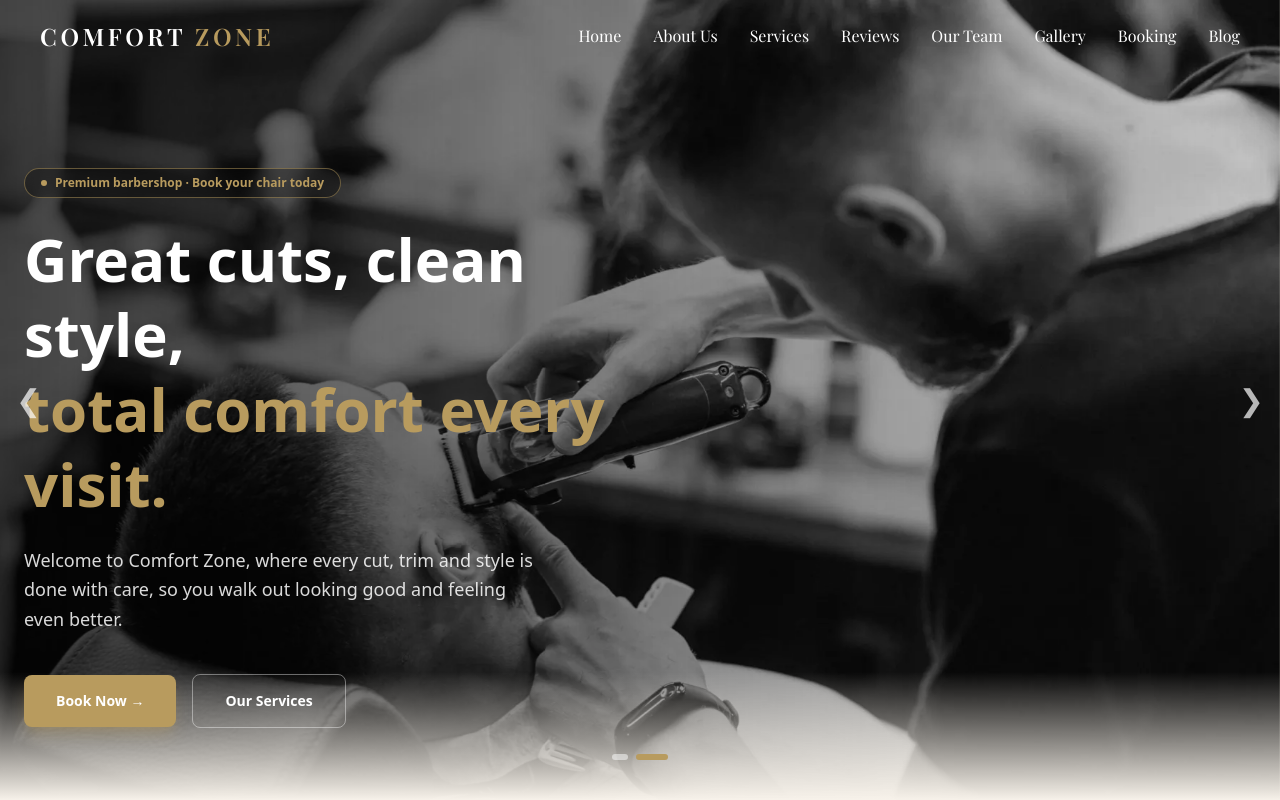
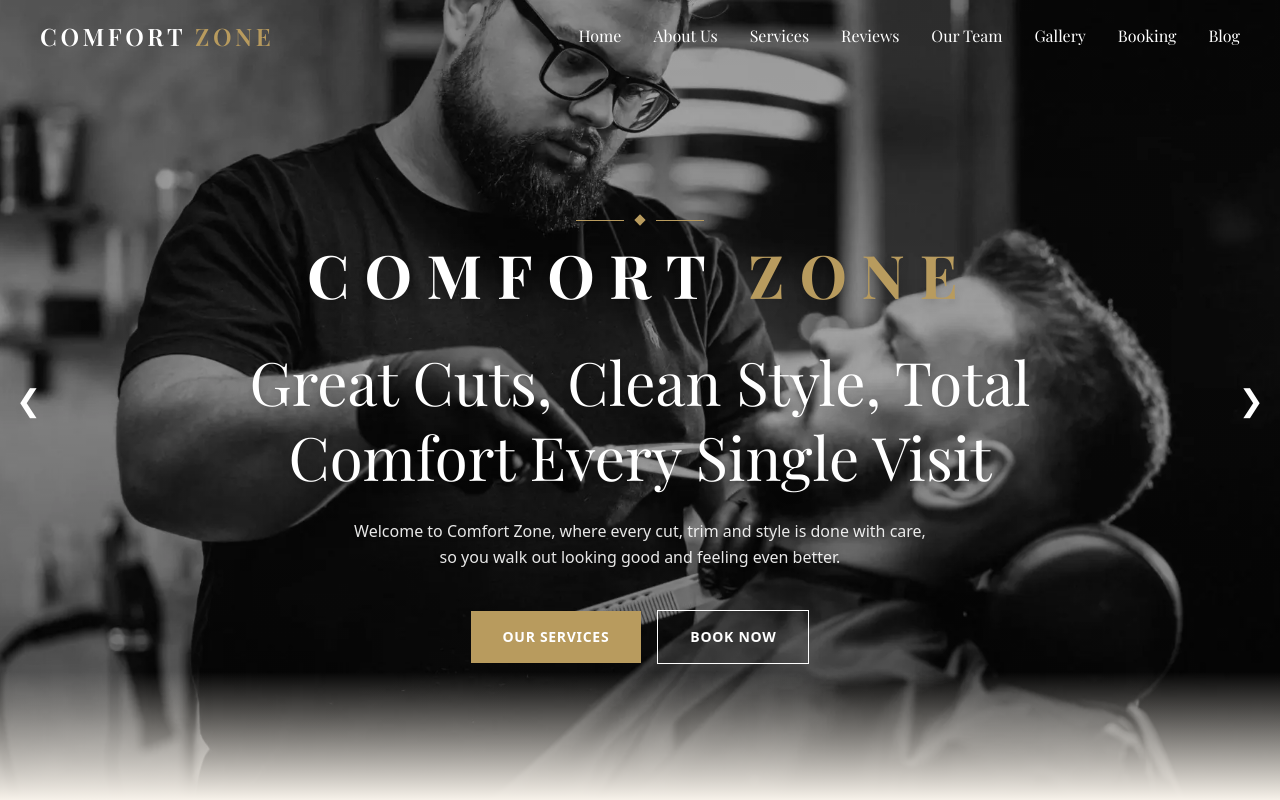
Before and after one commit to Rafiu-Olajumoke01/comfortzone, a Next.js app: page / in a window 1280 px wide. Shown: the top 800 px of the page. Built offline with nearby package versions, Linux system fonts and the light colour scheme.

Commit message:
Add activities feature

```diff
--- a/app/hero/page.jsx
+++ b/app/hero/page.jsx
@@ -3,7 +3,10 @@
 import { useEffect, useState } from "react";
 import Image from "next/image";
 import Link from "next/link";
+import { Playfair_Display } from "next/font/google";
 import Navbar from "@/components/Navbar/Navbar";
+
+const playfair = Playfair_Display({ subsets: ["latin"], weight: ["400", "500", "700"] });
 
 const slides = ["/banner-4.webp", "/banner-3.webp"];
 
@@ -13,7 +16,7 @@ export default function Hero() {
   useEffect(() => {
     const timer = setTimeout(() => {
       setIndex((i) => (i + 1) % slides.length);
-    }, 6000);
+    }, 7000);
     return () => clearTimeout(timer);
   }, [index]);
 
@@ -23,73 +26,75 @@ export default function Hero() {
   return (
     <>
       <Navbar />
-      <section className="relative flex min-h-screen items-center overflow-hidden">
+      <section className="relative flex min-h-screen items-center justify-center overflow-hidden">
         {slides.map((src, i) => (
           <div
             key={src}
-            className={`absolute inset-0 transition-opacity duration-700 ${
+            className={`absolute inset-0 transition-opacity duration-1000 ${
               i === index ? "opacity-100" : "opacity-0"
             }`}
-            aria-hidden={i !== index}
           >
             <Image
               src={src}
-              alt="Barber giving a precision haircut at Comfort Zone"
+              alt="Comfort Zone"
               fill
-              priority
-              sizes="100vw"
-              quality={70}
+              priority={i === 0}
               className="object-cover"
             />
           </div>
         ))}
 
-        {/* darker on the left where the text sits, lighter on the right */}
-        <div className="absolute inset-0 bg-gradient-to-r from-black/70 via-black/40 to-black/10" />
+        {/* lighter overlay so the photo breathes */}
+        <div className="absolute inset-0 bg-gradient-to-b from-black/30 via-black/25 to-black/50" />
 
         {/* soft fade into the cream page below */}
         <div className="absolute inset-x-0 bottom-0 h-32 bg-gradient-to-b from-transparent to-cream" />
 
-        <div className="relative z-10 mx-auto w-full max-w-7xl px-6 pt-24">
-          <div className="max-w-2xl">
-            <span className="inline-flex items-center gap-2 rounded-full border border-gold/50 bg-black/30 px-4 py-1.5 text-xs font-semibold text-gold backdrop-blur">
-              <span className="h-1.5 w-1.5 rounded-full bg-gold" />
-              Premium barbershop · Book your chair today
+        <div className="relative z-10 flex flex-col items-center px-6 pt-20 text-center text-white">
+          <div className="flex items-center gap-3">
+            <div className="h-px w-12 bg-gold" />
+            <div className="h-2 w-2 rotate-45 bg-gold" />
+            <div className="h-px w-12 bg-gold" />
+          </div>
+
+          <span
+            className={`${playfair.className} mt-5 text-4xl font-bold uppercase tracking-[0.25em] drop-shadow-lg md:text-6xl`}
+          >
+            Comfort <span className="text-gold">Zone</span>
           </span>
 
-            <h1 className="mt-6 text-4xl font-bold leading-tight text-white md:text-6xl">
-              Great cuts, clean style,
-              <span className="block text-gold">total comfort every visit.</span>
+          <h1
+            className={`${playfair.className} mt-10 max-w-4xl text-4xl font-normal leading-tight drop-shadow-lg md:text-6xl`}
+          >
+            Great Cuts, Clean Style, Total Comfort Every Single Visit
           </h1>
 
-            <p className="mt-6 max-w-lg text-base leading-relaxed text-white/85 md:text-lg">
+          <p className="mt-6 max-w-xl text-base leading-relaxed text-white/90 drop-shadow">
             Welcome to Comfort Zone, where every cut, trim and style is done with
             care, so you walk out looking good and feeling even better.
           </p>
 
-            <div className="mt-10 flex flex-wrap items-center gap-4">
-              <Link
-                href="/booking"
-                className="rounded-lg bg-gold px-8 py-4 text-sm font-semibold text-white shadow-lg shadow-gold/30 transition-colors hover:bg-gold-hover"
-              >
-                Book Now →
-              </Link>
+          <div className="mt-10 flex flex-wrap items-center justify-center gap-4">
             <Link
               href="/services"
-                className="rounded-lg border border-white/40 px-8 py-4 text-sm font-semibold text-white transition-colors hover:bg-white hover:text-ink"
+              className="bg-gold px-8 py-4 text-sm font-semibold uppercase tracking-wider text-white transition-colors hover:bg-gold-hover"
             >
               Our Services
             </Link>
-            </div>
+            <Link
+              href="/booking"
+              className="border border-white px-8 py-4 text-sm font-semibold uppercase tracking-wider text-white transition-colors hover:bg-white hover:text-ink"
+            >
+              Book Now
+            </Link>
           </div>
         </div>
 
-        {/* arrows (desktop) */}
         <button
           type="button"
           onClick={prev}
           aria-label="Previous slide"
-          className="absolute left-4 top-1/2 z-10 hidden -translate-y-1/2 text-3xl text-white/70 transition-colors hover:text-gold md:block"
+          className="absolute left-4 top-1/2 z-10 -translate-y-1/2 text-3xl text-white hover:text-gold"
         >
           &#10094;
         </button>
@@ -97,25 +102,10 @@ export default function Hero() {
           type="button"
           onClick={next}
           aria-label="Next slide"
-          className="absolute right-4 top-1/2 z-10 hidden -translate-y-1/2 text-3xl text-white/70 transition-colors hover:text-gold md:block"
+          className="absolute right-4 top-1/2 z-10 -translate-y-1/2 text-3xl text-white hover:text-gold"
         >
           &#10095;
         </button>
-
-        {/* slide dots */}
-        <div className="absolute bottom-10 left-1/2 z-10 flex -translate-x-1/2 gap-2">
-          {slides.map((_, i) => (
-            <button
-              key={i}
-              type="button"
-              onClick={() => setIndex(i)}
-              aria-label={`Go to slide ${i + 1}`}
-              className={`h-1.5 rounded-full transition-all duration-300 ${
-                i === index ? "w-8 bg-gold" : "w-4 bg-white/50 hover:bg-white/80"
-              }`}
-            />
-          ))}
-        </div>
       </section>
     </>
   );
```
Lines whose indentation alone changed are shown as unchanged.
